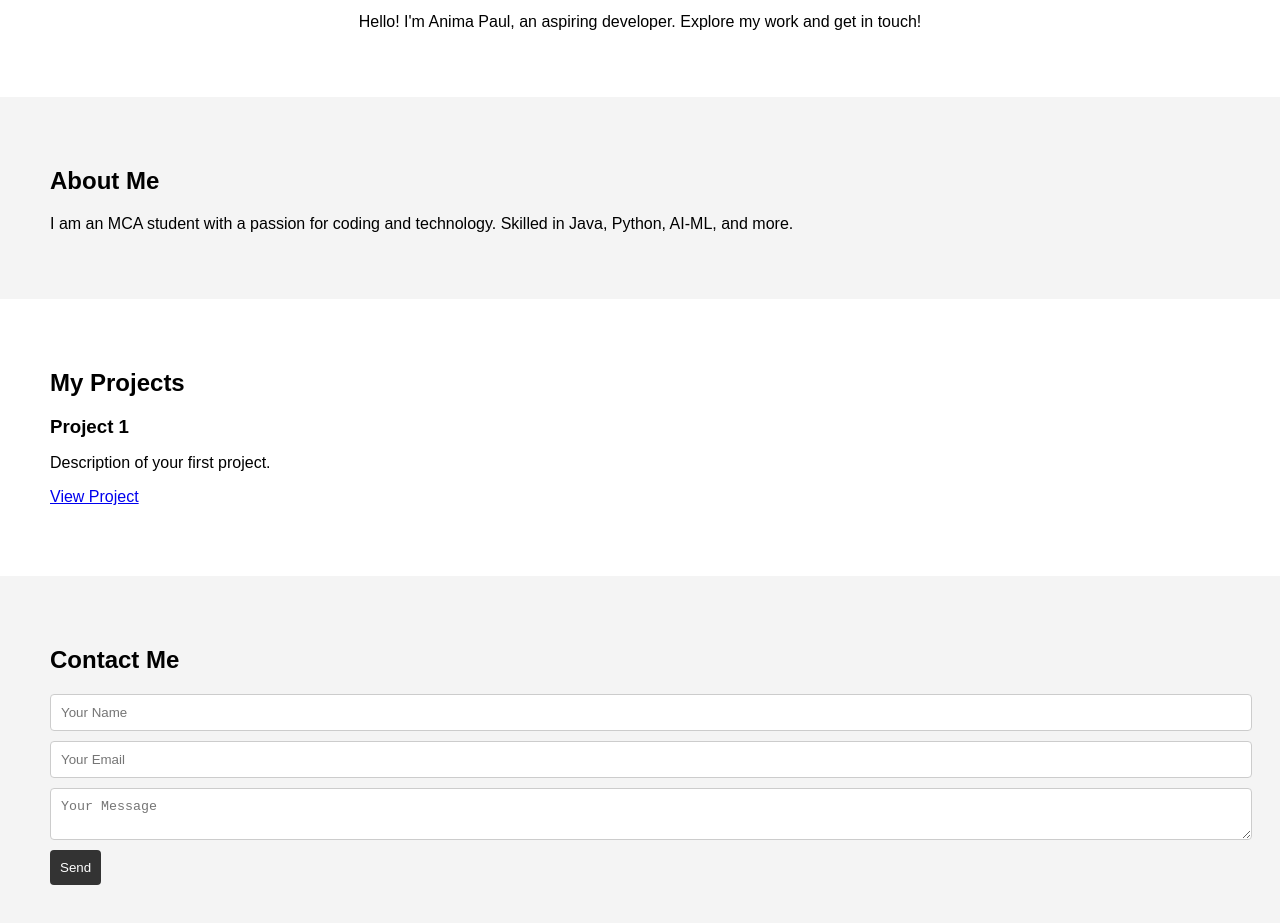
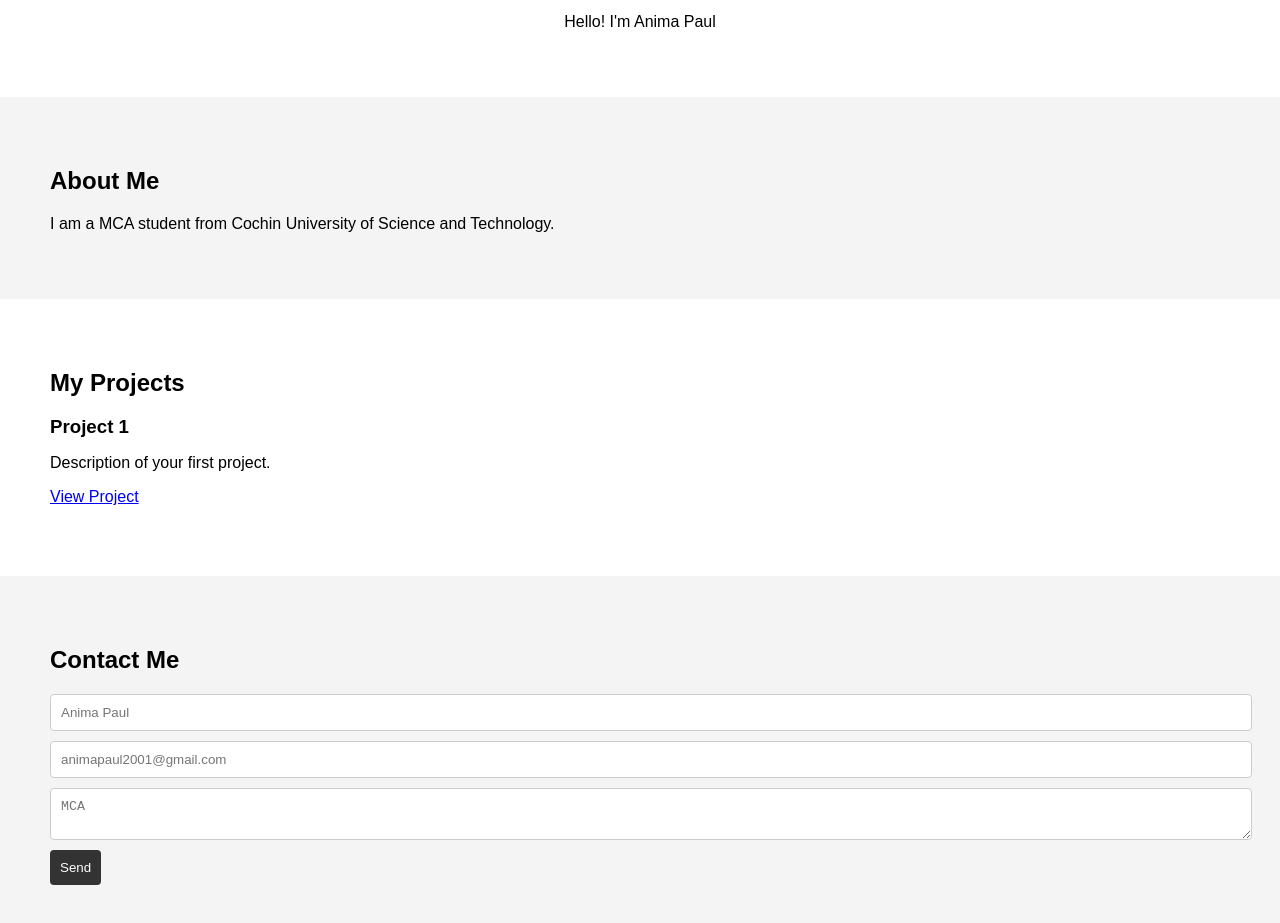
Before and after one commit to Anima455666/Anima455666.github.io, a plain HTML site: page index.html in a window 1280 px wide. Shown: the part 177-1100 px from the top of the page. Drawn offline with Linux system fonts and the light colour scheme.

Commit message:
Update index.html

```diff
--- a/index.html
+++ b/index.html
@@ -112,13 +112,13 @@
     <section id="home">
         <h1>Welcome to My Portfolio</h1>
         <img src="yourphoto.jpg" alt="Your Photo" class="profile-pic">
-        <p>Hello! I'm Anima Paul, an aspiring developer. Explore my work and get in touch!</p>
+        <p>Hello! I'm Anima Paul</p>
     </section>
 
     <!-- About Section -->
     <section id="about">
         <h2>About Me</h2>
-        <p>I am an MCA student with a passion for coding and technology. Skilled in Java, Python, AI-ML, and more.</p>
+        <p>I am a MCA student from Cochin University of Science and Technology.</p>
     </section>
 
     <!-- Projects Section -->
@@ -135,9 +135,9 @@
     <section id="contact">
         <h2>Contact Me</h2>
         <form id="contact-form">
-            <input type="text" id="name" placeholder="Your Name" required>
-            <input type="email" id="email" placeholder="Your Email" required>
-            <textarea id="message" placeholder="Your Message" required></textarea>
+            <input type="text" id="name" placeholder="Anima Paul" required>
+            <input type="email" id="email" placeholder="animapaul2001@gmail.com" required>
+            <textarea id="education" placeholder="MCA" required></textarea>
             <button type="submit">Send</button>
         </form>
         <p id="thank-you-message" style="display:none;">Thank you for your message!</p>
```
